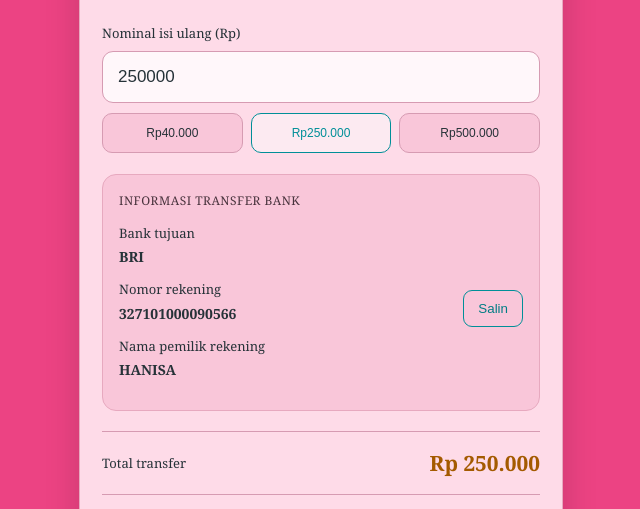
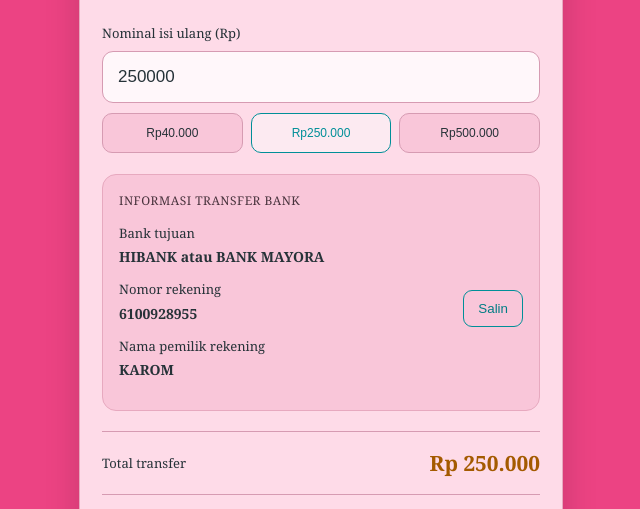
Before and after one commit to mrvinprntn-bot/isiulangastroqoradigital, a plain HTML site: page index.html in a window 1280 px wide. Shown: the part 242-751 px from the top of the page, without its empty margins (319-959 px from the left). Drawn offline with Linux system fonts and the light colour scheme.

Commit message:
Add files via upload

```diff
--- a/index.html
+++ b/index.html
@@ -257,20 +257,20 @@ input:focus { border-color: #D64D83; }
 
         <div class="bank-info">
             Bank tujuan
-            <strong>BRI</strong>
+            <strong>HIBANK atau BANK MAYORA</strong>
         </div>
 
         <div class="account-row">
             <div class="bank-info">
                 Nomor rekening
-                <strong id="rekening">327101000090566</strong>
+                <strong id="rekening">6100928955</strong>
             </div>
             <button class="copy-btn" onclick="copyRekening()">Salin</button>
         </div>
 
         <div class="bank-info">
             Nama pemilik rekening
-            <strong>HANISA</strong>
+            <strong>KAROM</strong>
         </div>
     </section>
 
```
